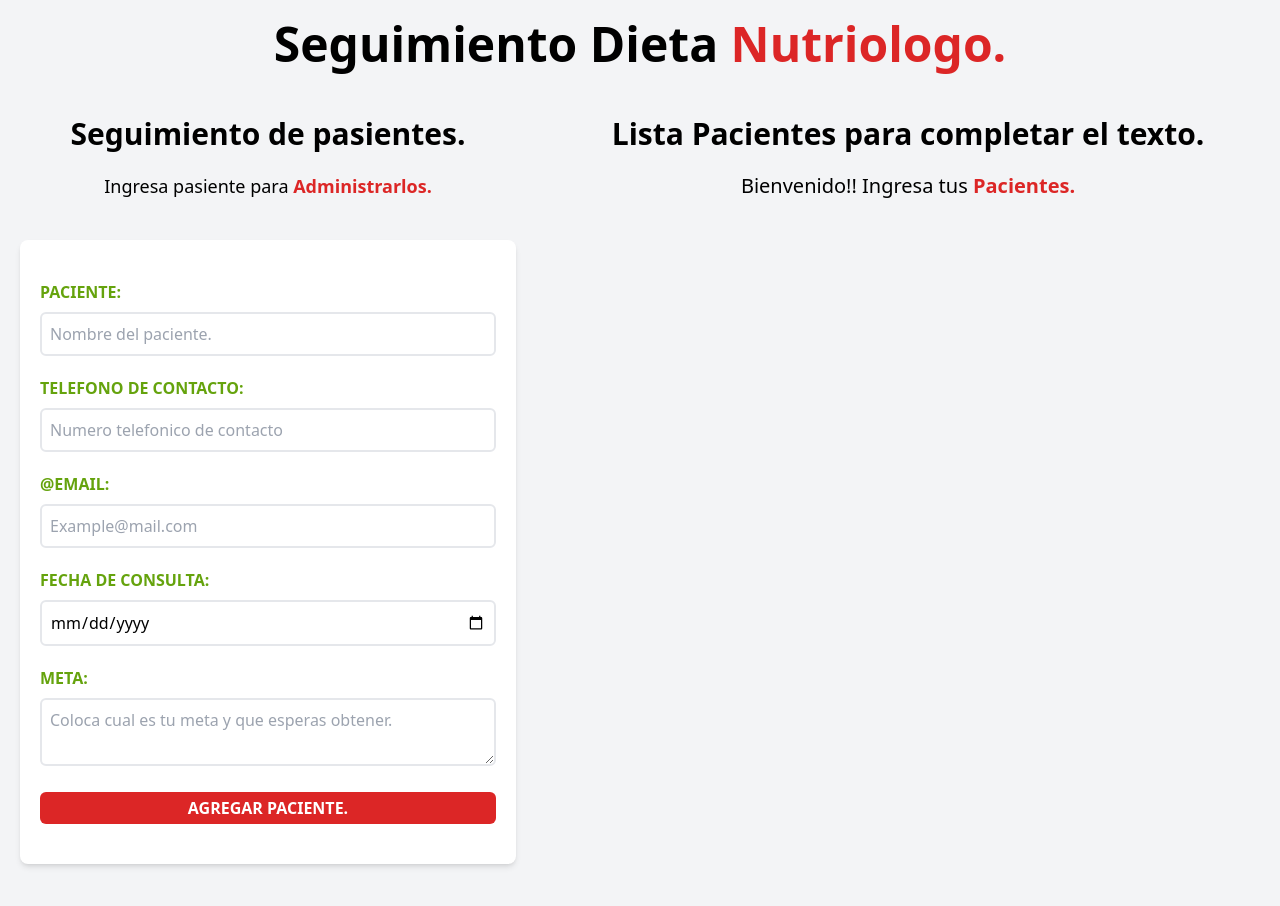
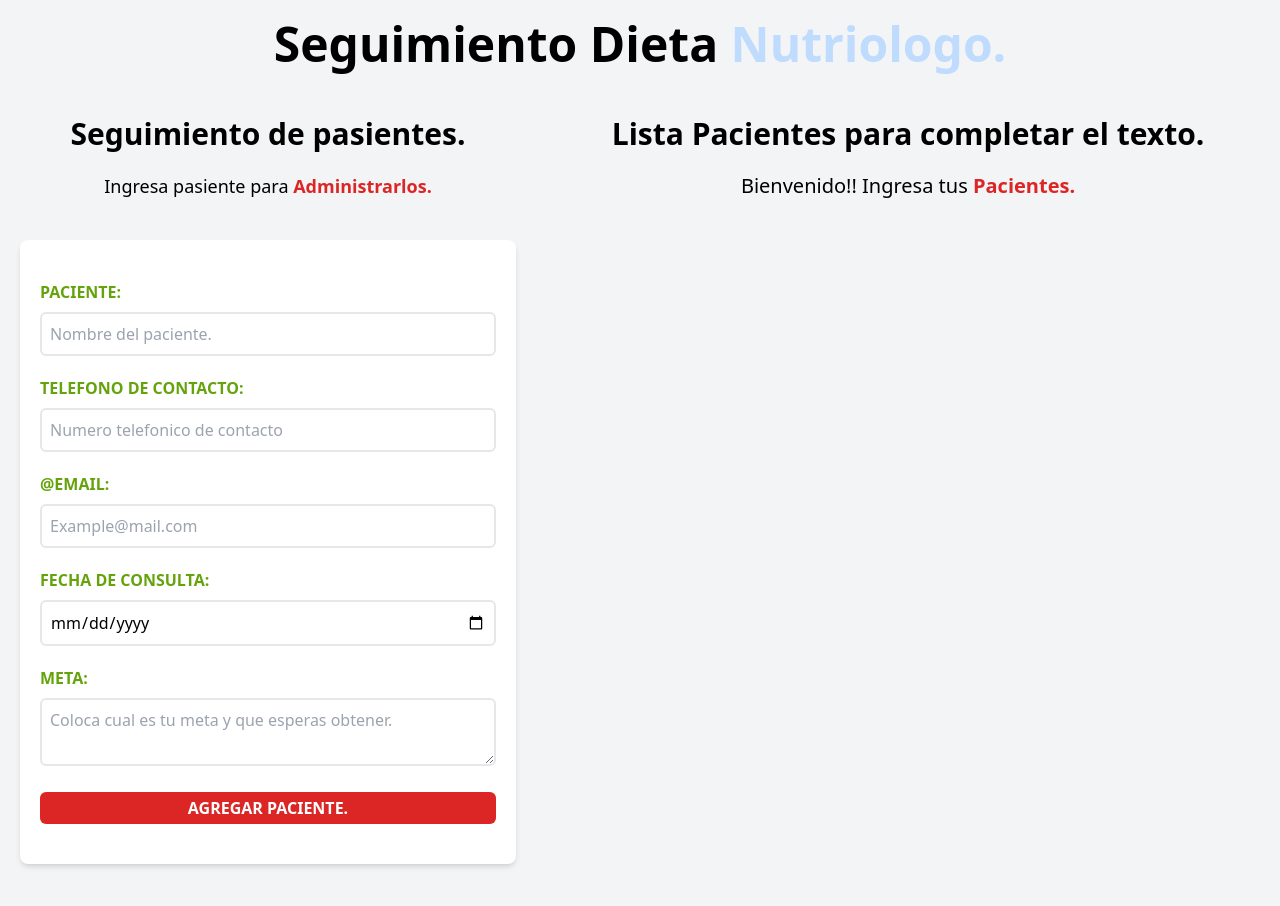
Before and after one commit to SalvadorGonzalezG/FormNutritionits, a React (Vite) app: page / in a window 1280 px wide. Shown: the top 906 px of the page. Built offline with nearby package versions, Linux system fonts and the light colour scheme.

Commit message:
change color in header

```diff
--- a/src/components/Header.jsx
+++ b/src/components/Header.jsx
@@ -5,7 +5,7 @@ const Header = () => {
     <>
         <h1 className="font-black text-5xl text-center md:w-2/3 mx-auto">
             Seguimiento Dieta {' '}
-            <span className="text-red-600">Nutriologo.</span>
+            <span className="text-blue-200">Nutriologo.</span>
         </h1>
     </>
   )
--- a/tailwind.config.js
+++ b/tailwind.config.js
@@ -1,7 +1,7 @@
 /** @type {import('tailwindcss').Config} */
 export default {
   // todos los archivos que se encuentren en src y que tengan extension jsx.
-  content: ['./index.html', './src/**/*jsx'],
+  content: ['index.html', './src/**/*.jsx'],
   theme: {
     extend: {},
   },
```
